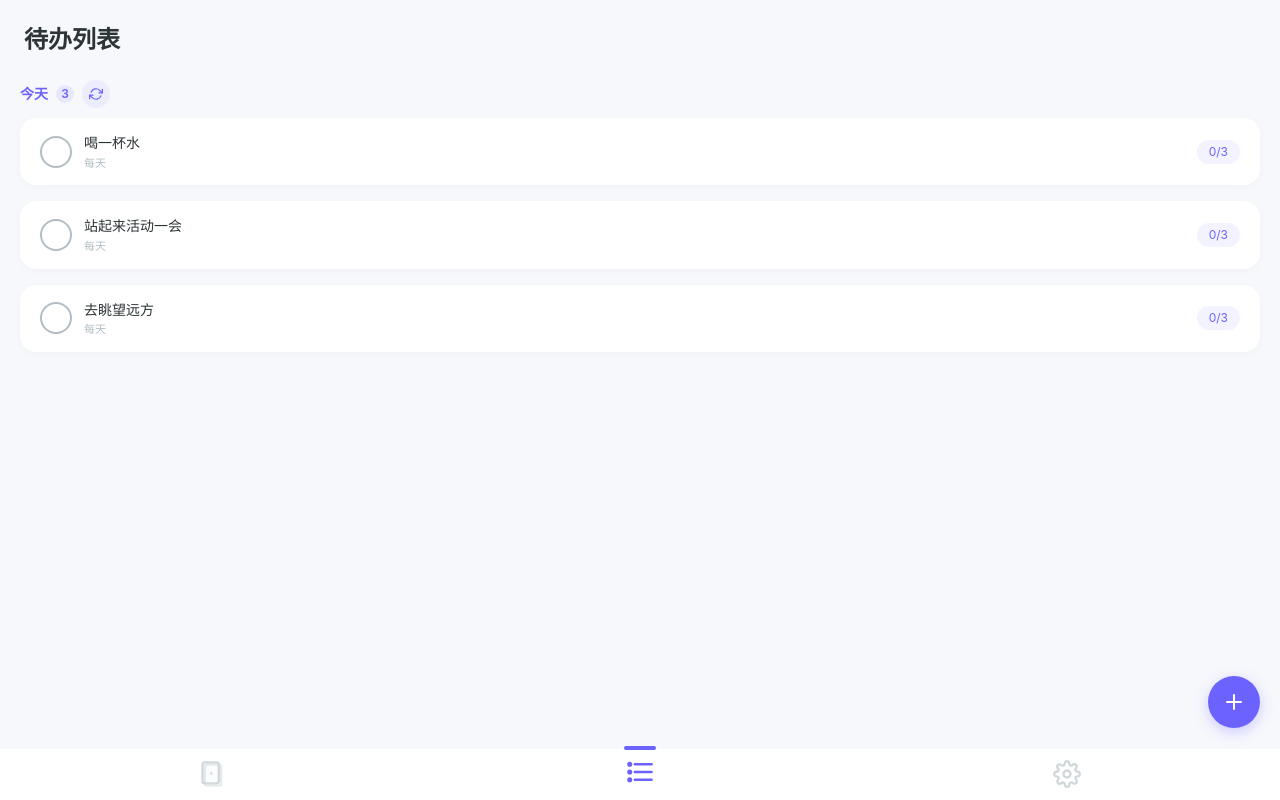
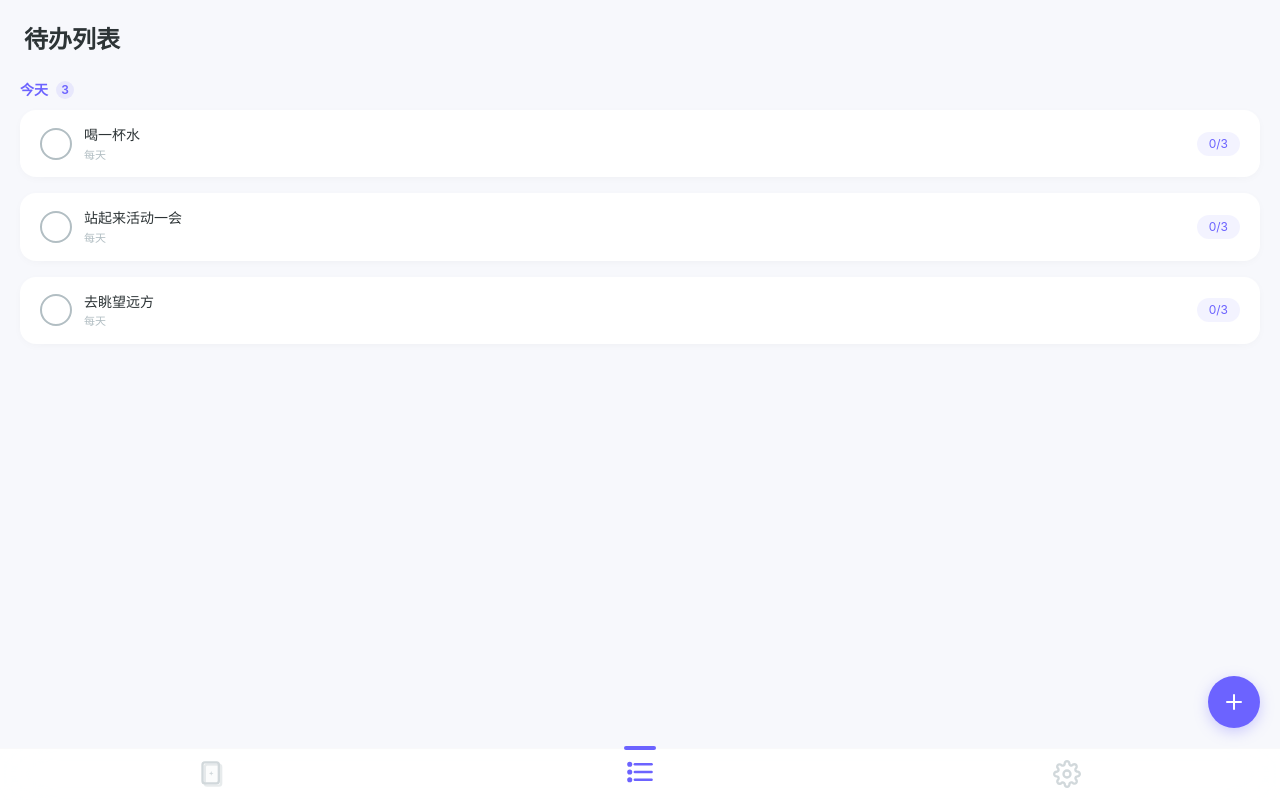
Before and after one commit to DavidXie03/do-little-things, a Vue app: page /todos in a window 1280 px wide. Built offline with nearby package versions, Linux system fonts and the light colour scheme.

Commit message:
feat: remove regenerate button from todo list
Removed the refresh icon button from the today group header
as requested.

```diff
--- a/src/views/PendingView.vue
+++ b/src/views/PendingView.vue
@@ -8,7 +8,6 @@ import TodoItem from '../components/TodoItem.vue'
 import TodoModal from '../components/TodoModal.vue'
 import IconParty from '../components/icons/IconParty.vue'
 import IconPlus from '../components/icons/IconPlus.vue'
-import IconRefresh from '../components/icons/IconRefresh.vue'
 
 const { t, tm, locale } = useI18n()
 
@@ -20,7 +19,6 @@ const {
   customActions,
   addCustomAction,
   updateCustomAction,
-  regenerateDailyTodos,
   futureTodos,
 } = useStorage()
 
@@ -200,15 +198,6 @@ onMounted(() => {
           >
             {{ group.count }}
           </span>
-          <!-- 重新生成按钮：仅在"今天"行显示 -->
-          <button
-            v-if="!group.isFuture && group.dateStr === (dailyTodos?.date ?? '')"
-            @click="regenerateDailyTodos"
-            class="ml-auto w-7 h-7 rounded-full flex items-center justify-center transition-all duration-200 active:scale-90"
-            style="background: rgba(108,99,255,0.08);"
-          >
-            <IconRefresh :size="14" color="var(--primary)" />
-          </button>
         </div>
 
         <!-- 今天的待办：可操作 -->
```
